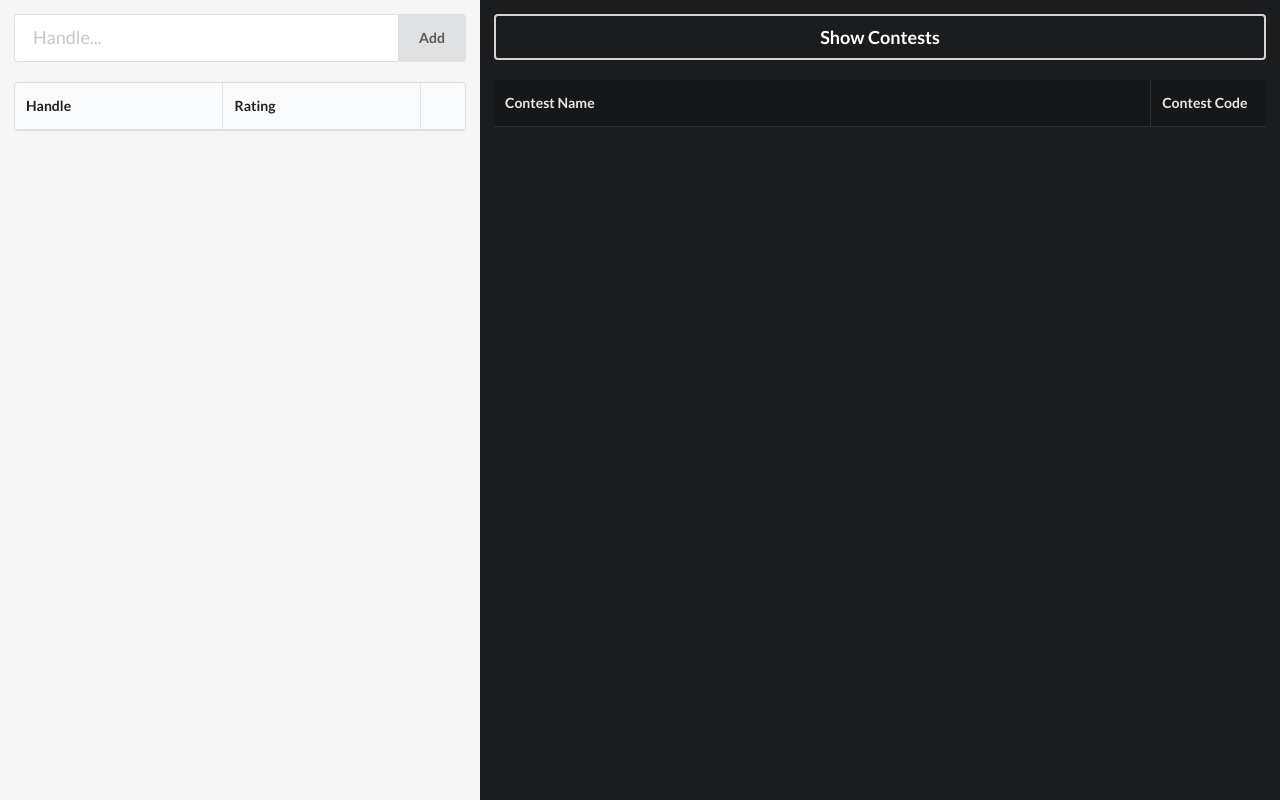
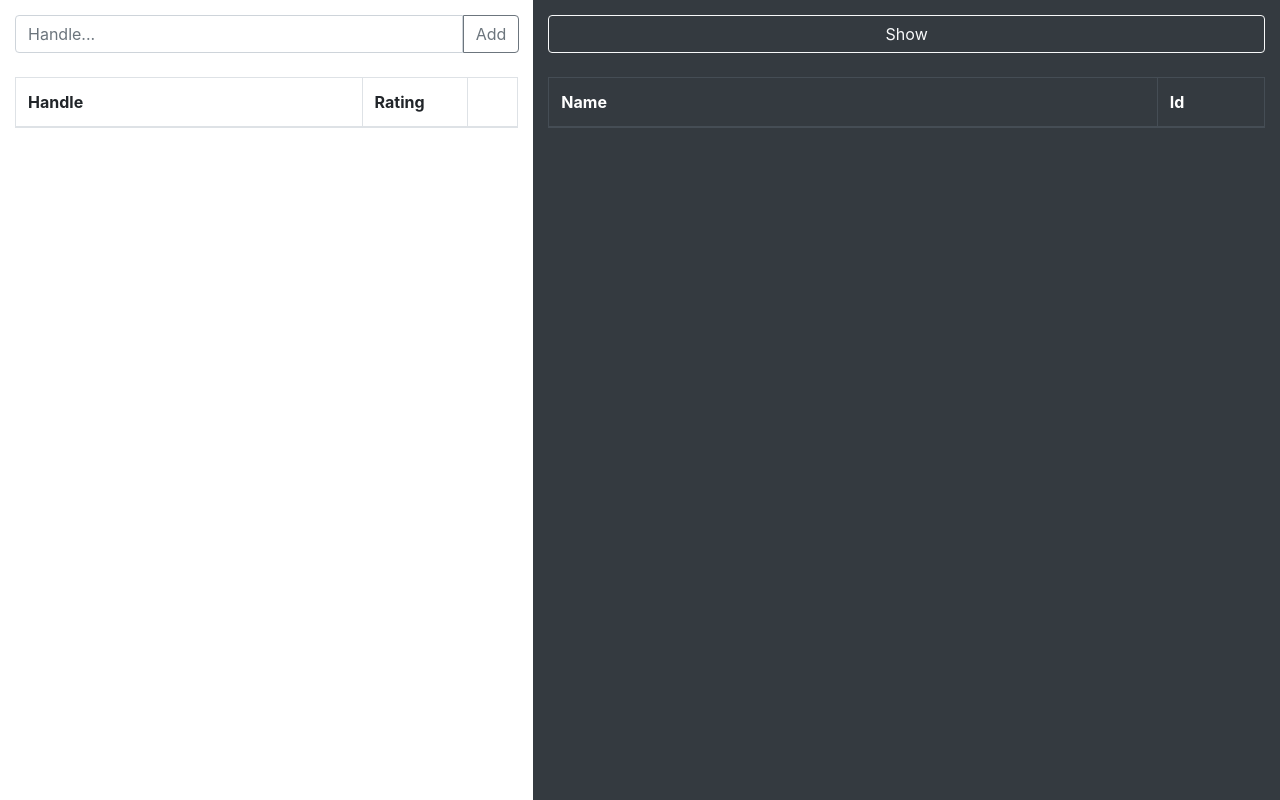
Before and after one commit to cfvs/cfvs.github.io, a plain HTML site: page index.html in a window 1280 px wide. Drawn offline with nearby package versions, Linux system fonts and the light colour scheme; no server answers.

Commit message:
Update index.html

```diff
--- a/index.html
+++ b/index.html
@@ -6,61 +6,58 @@
     <meta charset="utf-8">
     <meta name="viewport" content="width=device-width, initial-scale=1, shrink-to-fit=no">
 
-    <link rel="stylesheet" href="https://cdnjs.cloudflare.com/ajax/libs/semantic-ui/2.4.1/semantic.min.css" />
-    <title>CF Tool</title>
+    <link rel="stylesheet" href="https://stackpath.bootstrapcdn.com/bootstrap/4.3.1/css/bootstrap.min.css" integrity="sha384-ggOyR0iXCbMQv3Xipma34MD+dH/1fQ784/j6cY/iJTQUOhcWr7x9JvoRxT2MZw1T" crossorigin="anonymous" />
+
+    <title>CodeForces Virtual Contest Selector</title>
 </head>
 
 <body>
-    <div class="ui padded grid" style="height: 100vh">
+    <div class="container-fluid">
+        <div class="row" style="height: 100vh;">
             <!--Left Column-->
-        <div class="six wide column" align="center" style="background-color: whitesmoke">
-
-            <div class="ui fluid big action input" style="padding-bottom: 20px">
-                <input type="text" placeholder="Handle..." id="handleInp">
-                <button class="ui button" onclick="addHandle()">Add</button>
+            <div class="col-md-5" style="padding: 15px;">
+                <div class="input-group md rounded-lg">
+                    <input type="text" class="form-control" placeholder="Handle..." id="handleInp">
+                    <div class="input-group-prepend">
+                        <button class="btn btn-outline-secondary rounded-right" type="button" onclick="addHandle()">Add</button>
                     </div>
-
-            <div style="overflow-y: scroll; display: block; max-height: 80vh;">
-                <table id="handleTable" class="ui celled striped table">
-                    <thead>
-                        <tr>
-                            <th>Handle</th>
-                            <th>Rating</th>
-                            <th width="10%"></th>
-                        </tr>
-                    </thead>
+                </div>
+            <br>
+            <div class="table-responsive" style="max-height: 85vh; overflow-y: auto">
+                <table class="table table-bordered table-striped" id="handleTable">
+                    <thead><tr>
+                        <th scope="col" style="width: 69%">Handle</th>
+                        <th scope="col">Rating</th>
+                        <th scope="col" style="width: 10%"></th>
+                    </tr></thead>
                     <tbody>
-
                     </tbody>
                 </table>
             </div>
 
         </div>
 
+
             <!--Right Column-->
-        <div class="ten wide inverted black column">
-            <div style="padding-bottom: 20px">
-                <button class="ui inverted black fluid big button" onclick="ShowContests()">Show Contests</button>
-            </div>
+            <div class="col-md bg-dark" style="padding: 15px">
+                <button type="button" class="btn btn-outline-light btn-block btn-md" onclick="ShowContests()">Show</button>
+                <br>
 
-            <div style="overflow-y: scroll; display: block; max-height: 80vh; width: 100%">
-                <table id="contestTable" class="ui inverted black celled striped table">
-                    <thead>
-                        <tr>
-                            <th>Contest Name</th>
-                            <th width="15%">Contest Code</th>
-                        </tr>
-                    </thead>
+                <div class="table-responsive" style="max-height: 85vh; overflow-y: auto">
+                        <table class="table table-bordered table-dark table-striped" id="contestTable">
+                            <thead><tr>
+                                <th scope="col">Name</th>
+                                <th scope="col" style="width: 15%">Id</th>
+                            </tr></thead>
                             <tbody>
 
                             </tbody>
                         </table>
                 </div>
-
         </div>
     </div>
 
-    <script src="https://cdnjs.cloudflare.com/ajax/libs/jquery/3.4.1/jquery.min.js"></script>
+    <script src="https://cdnjs.cloudflare.com/ajax/libs/jquery/3.4.1/jquery.slim.min.js"></script>
     <script src="scripts.js"></script>
 </body>
 
```
Lines whose indentation alone changed are shown as unchanged.
